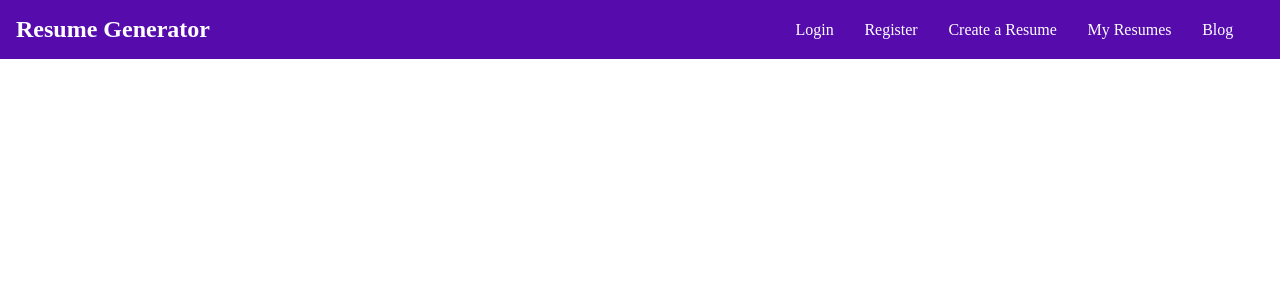
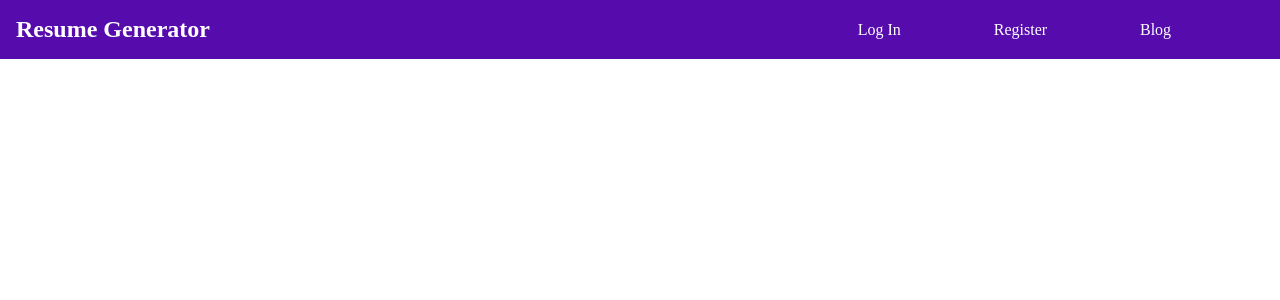
Before and after one commit to kimpea/resume-generator, a Flask app: page / in a window 1280 px wide. Shown: the top 300 px of the page. Run offline with Flask 2, Linux system fonts and the light colour scheme.

Commit message:
Add in links for login, logout, register

```diff
--- a/templates/base.html
+++ b/templates/base.html
@@ -15,10 +15,13 @@
             <h1 id="logo"><a href="{{ url_for ('index') }}">Resume Generator</a></h1>
 
             <ul class="nav-list">
-                <li class="nav-list-item"><a href="#" class="nav-item-link">Login</a></li>
-                <li class="nav-list-item"><a href="#" class="nav-item-link">Register</a></li>
-                <li class="nav-list-item"><a href="#" class="nav-item-link">Create a Resume</a></li>
-                <li class="nav-list-item"><a href="#" class="nav-item-link">My Resumes</a></li>
+                {% if 'username' in session %}
+                <li class="nav-list-item"><a href="{{ url_for ('add_resume', username=session['username']) }}">Create a Resume</a></li>
+                <li class="nav-list-item"><a href="{{ url_for ('logout') }}">Log Out</a></li>
+                {% else %}
+                <li class="nav-list-item"><a href="{{ url_for ('login') }}">Log In</a></li>
+                <li class="nav-list-item"><a href="{{ url_for ('register') }}">Register</a></li>
+                {% endif %}
                 <li class="nav-list-item"><a href="#" class="nav-item-link">Blog</a></li>
             </ul>
         </nav>
```
